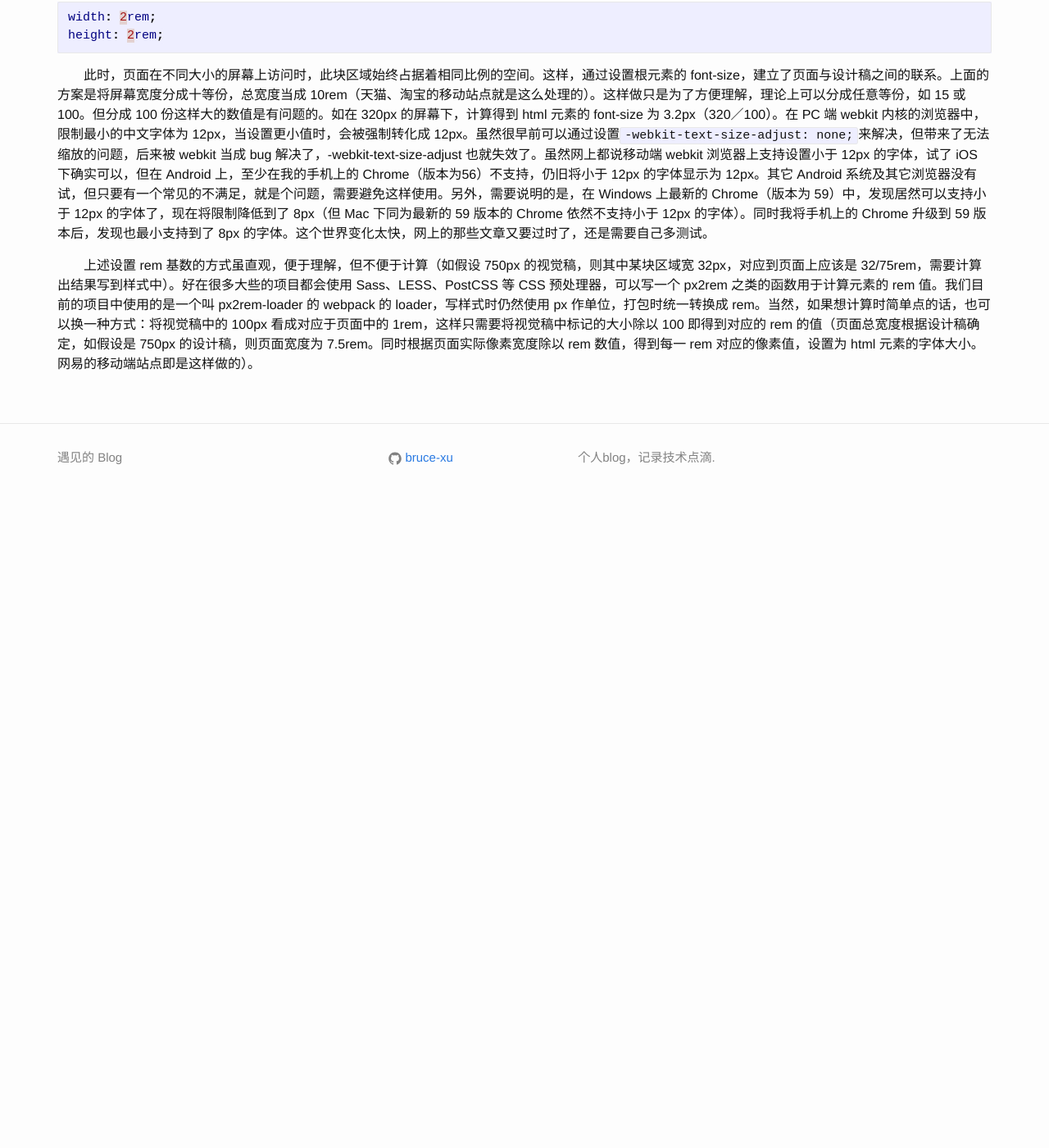
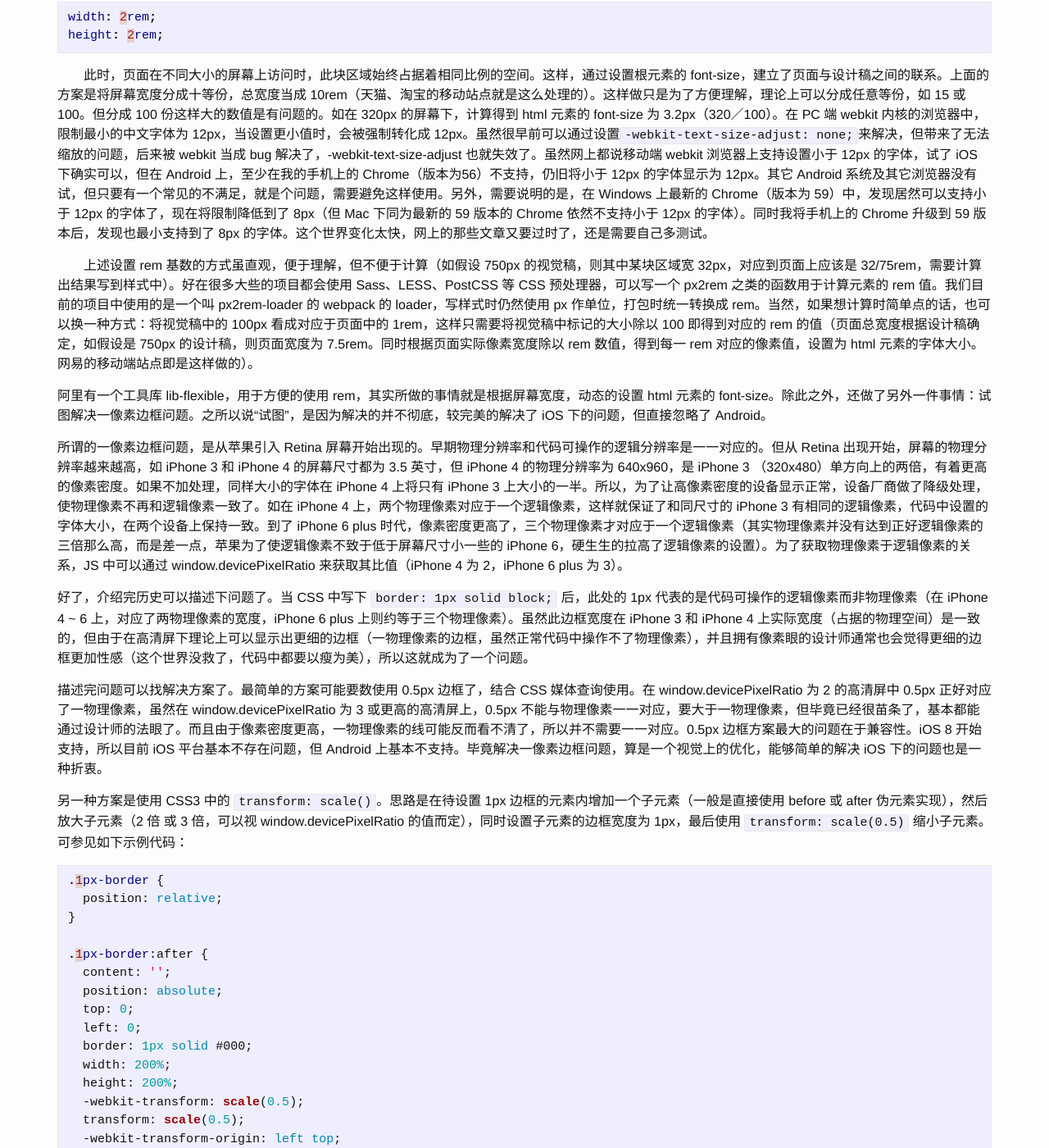
Before and after one commit to bruce-xu/bruce-xu.github.io, a Jekyll site: the page built from _posts/2017-07-21-webapp-layout.markdown, in a window 1280 px wide and 1400 px high, scrolled down 2690 px. Shown: the whole window at 82% size. Built offline with Jekyll 4.4.1, drawn with Linux system fonts in a browser that asks for light colours; comment, search, counter and statistics services are not loaded; before the commit the page ends 3320 px from its top, so only the background shows below that; some of the changed text lies outside the part shown.

Commit message:
Update 2017-07-21-webapp-layout.markdown

````diff
--- a/_posts/2017-07-21-webapp-layout.markdown
+++ b/_posts/2017-07-21-webapp-layout.markdown
@@ -81,3 +81,47 @@ height: 2rem;
 　　此时，页面在不同大小的屏幕上访问时，此块区域始终占据着相同比例的空间。这样，通过设置根元素的 font-size，建立了页面与设计稿之间的联系。上面的方案是将屏幕宽度分成十等份，总宽度当成 10rem（天猫、淘宝的移动站点就是这么处理的）。这样做只是为了方便理解，理论上可以分成任意等份，如 15 或 100。但分成 100 份这样大的数值是有问题的。如在 320px 的屏幕下，计算得到 html 元素的 font-size 为 3.2px（320／100）。在 PC 端 webkit 内核的浏览器中，限制最小的中文字体为 12px，当设置更小值时，会被强制转化成 12px。虽然很早前可以通过设置`-webkit-text-size-adjust: none;`来解决，但带来了无法缩放的问题，后来被 webkit 当成 bug 解决了，-webkit-text-size-adjust 也就失效了。虽然网上都说移动端 webkit 浏览器上支持设置小于 12px 的字体，试了 iOS 下确实可以，但在 Android 上，至少在我的手机上的 Chrome（版本为56）不支持，仍旧将小于 12px 的字体显示为 12px。其它 Android 系统及其它浏览器没有试，但只要有一个常见的不满足，就是个问题，需要避免这样使用。另外，需要说明的是，在 Windows 上最新的 Chrome（版本为 59）中，发现居然可以支持小于 12px 的字体了，现在将限制降低到了 8px（但 Mac 下同为最新的 59 版本的 Chrome 依然不支持小于 12px 的字体）。同时我将手机上的 Chrome 升级到 59 版本后，发现也最小支持到了 8px 的字体。这个世界变化太快，网上的那些文章又要过时了，还是需要自己多测试。
 
 　　上述设置 rem 基数的方式虽直观，便于理解，但不便于计算（如假设 750px 的视觉稿，则其中某块区域宽 32px，对应到页面上应该是 32/75rem，需要计算出结果写到样式中）。好在很多大些的项目都会使用 Sass、LESS、PostCSS 等 CSS 预处理器，可以写一个 px2rem 之类的函数用于计算元素的 rem 值。我们目前的项目中使用的是一个叫 px2rem-loader 的 webpack 的 loader，写样式时仍然使用 px 作单位，打包时统一转换成 rem。当然，如果想计算时简单点的话，也可以换一种方式：将视觉稿中的 100px 看成对应于页面中的 1rem，这样只需要将视觉稿中标记的大小除以 100 即得到对应的 rem 的值（页面总宽度根据设计稿确定，如假设是 750px 的设计稿，则页面宽度为 7.5rem。同时根据页面实际像素宽度除以 rem 数值，得到每一 rem 对应的像素值，设置为 html 元素的字体大小。网易的移动端站点即是这样做的）。
+
+
+阿里有一个工具库 lib-flexible，用于方便的使用 rem，其实所做的事情就是根据屏幕宽度，动态的设置 html 元素的 font-size。除此之外，还做了另外一件事情：试图解决一像素边框问题。之所以说“试图”，是因为解决的并不彻底，较完美的解决了 iOS 下的问题，但直接忽略了 Android。
+
+所谓的一像素边框问题，是从苹果引入 Retina 屏幕开始出现的。早期物理分辨率和代码可操作的逻辑分辨率是一一对应的。但从 Retina 出现开始，屏幕的物理分辨率越来越高，如 iPhone 3 和 iPhone 4 的屏幕尺寸都为 3.5 英寸，但 iPhone 4 的物理分辨率为 640x960，是 iPhone 3 （320x480）单方向上的两倍，有着更高的像素密度。如果不加处理，同样大小的字体在 iPhone 4 上将只有 iPhone 3 上大小的一半。所以，为了让高像素密度的设备显示正常，设备厂商做了降级处理，使物理像素不再和逻辑像素一致了。如在 iPhone 4 上，两个物理像素对应于一个逻辑像素，这样就保证了和同尺寸的 iPhone 3 有相同的逻辑像素，代码中设置的字体大小，在两个设备上保持一致。到了 iPhone 6 plus 时代，像素密度更高了，三个物理像素才对应于一个逻辑像素（其实物理像素并没有达到正好逻辑像素的三倍那么高，而是差一点，苹果为了使逻辑像素不致于低于屏幕尺寸小一些的 iPhone 6，硬生生的拉高了逻辑像素的设置）。为了获取物理像素于逻辑像素的关系，JS 中可以通过 window.devicePixelRatio 来获取其比值（iPhone 4 为 2，iPhone 6 plus 为 3）。
+
+好了，介绍完历史可以描述下问题了。当 CSS 中写下 `border: 1px solid block;` 后，此处的 1px 代表的是代码可操作的逻辑像素而非物理像素（在 iPhone 4 ~ 6 上，对应了两物理像素的宽度，iPhone 6 plus 上则约等于三个物理像素）。虽然此边框宽度在 iPhone 3 和 iPhone 4 上实际宽度（占据的物理空间）是一致的，但由于在高清屏下理论上可以显示出更细的边框（一物理像素的边框，虽然正常代码中操作不了物理像素），并且拥有像素眼的设计师通常也会觉得更细的边框更加性感（这个世界没救了，代码中都要以瘦为美），所以这就成为了一个问题。
+
+描述完问题可以找解决方案了。最简单的方案可能要数使用 0.5px 边框了，结合 CSS 媒体查询使用。在 window.devicePixelRatio 为 2 的高清屏中 0.5px 正好对应了一物理像素，虽然在 window.devicePixelRatio 为 3 或更高的高清屏上，0.5px 不能与物理像素一一对应，要大于一物理像素，但毕竟已经很苗条了，基本都能通过设计师的法眼了。而且由于像素密度更高，一物理像素的线可能反而看不清了，所以并不需要一一对应。0.5px 边框方案最大的问题在于兼容性。iOS 8 开始支持，所以目前 iOS 平台基本不存在问题，但 Android 上基本不支持。毕竟解决一像素边框问题，算是一个视觉上的优化，能够简单的解决 iOS 下的问题也是一种折衷。
+
+另一种方案是使用 CSS3 中的 `transform: scale()`。思路是在待设置 1px 边框的元素内增加一个子元素（一般是直接使用 before 或 after 伪元素实现），然后放大子元素（2 倍 或 3 倍，可以视 window.devicePixelRatio 的值而定），同时设置子元素的边框宽度为 1px，最后使用 `transform: scale(0.5)` 缩小子元素。可参见如下示例代码：
+
+``` css
+.1px-border {
+  position: relative;
+}
+
+.1px-border:after {
+  content: '';
+  position: absolute;
+  top: 0;
+  left: 0;
+  border: 1px solid #000;
+  width: 200%;
+  height: 200%;
+  -webkit-transform: scale(0.5);
+  transform: scale(0.5);
+  -webkit-transform-origin: left top;
+  transform-origin: left top;
+}
+```
+
+上述代码通过 after 伪元素设置了四条边框，这种方式是有些问题的：此时伪元素大小和待设置边框的元素大小是一致的，同时伪元素是覆盖在其上的，如果待设置边框的元素内有可点击的内容，或其它操作，是点击不到的。如果仅仅是块展示的内容，倒没问题。否则的话，只能依次给单条边设置。但这样的话，一个元素的 before 和 after 伪元素只能设置两条边，如果四条边都需要设置的话，需要再插入子元素，会较麻烦。此方案的好处是可以兼容 iOS 和 Android。
+
+另外还有其它解决一像素边框的方案，如通过 box-shadow、背景图片、背景渐变等，都各有优劣，同时也都较复杂，此处就不一一介绍了。
+
+还有一种方案就是上面提到的 lib-flexible 里提供的方案，根据
+
+``` html
+// window.devicePixelRatio = 2
+<meta name="viewport" content="initial-scale=0.5, maximum-scale=0.5, minimum-scale=0.5, user-scalable=no">
+// window.devicePixelRatio = 3
+<meta name="viewport" content="initial-scale=0.3333333333333333, maximum-scale=0.3333333333333333, minimum-scale=0.3333333333333333, user-scalable=no">
+```
````
